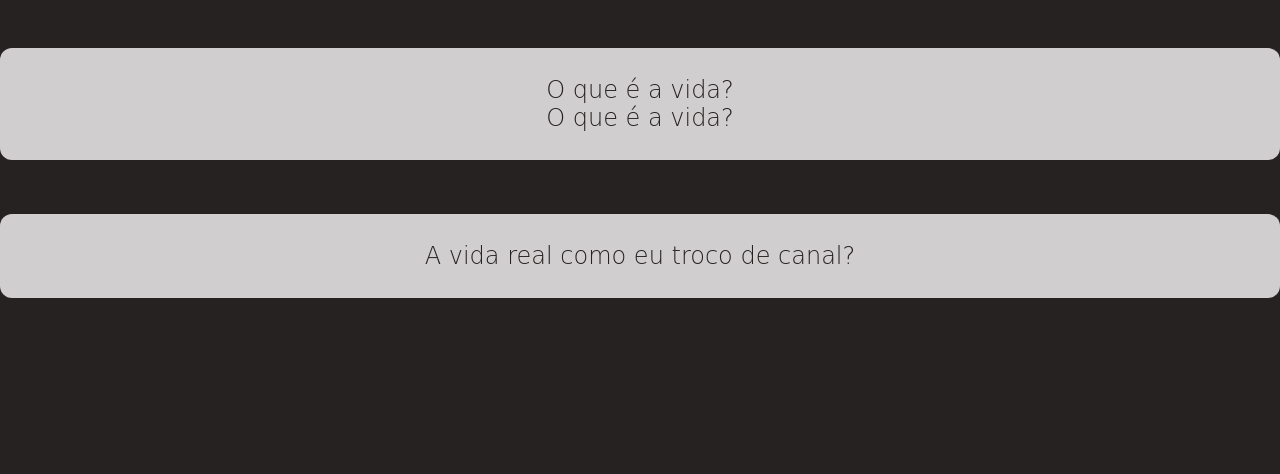
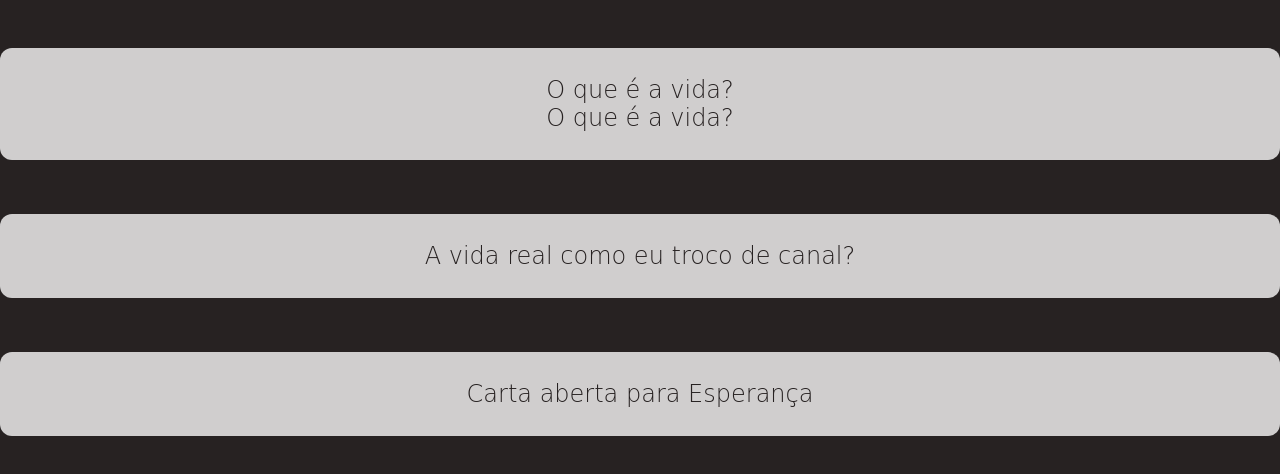
Before and after one commit to wheniwant/the-blog, a plain HTML site: page ese.html in a window 1280 px wide. Shown: the part 2427-2901 px from the top of the page. Drawn offline with nearby package versions, Linux system fonts and the light colour scheme; a web font is replaced by a local one.

Commit message:
Update ese.html

```diff
--- a/ese.html
+++ b/ese.html
@@ -106,19 +106,23 @@
             <a href="uva.html">
                 <h1><br>No fim uva passa<br><br></h1>
             </a>
-        </div>
+
         <div class="title">
             <br><br><br>
             <a href="oqavida.html">
                 <h1><br>O que é a vida?<br>O que é a vida?<br><br></h1>
             </a>
-        </div>
+
         <div class="title">
             <br><br><br>
             <a href="vidareal.html">
                 <h1><br>A vida real como eu troco de canal?<br><br></h1>
             </a>
-        </div>
+        <div class="title">
+                        <br><br><br>
+                        <a href="esperan.html">
+                            <h1><br>Carta aberta para Esperança<br><br></h1>
+                        </a>
 
 
         <footer class="rodape">
```
